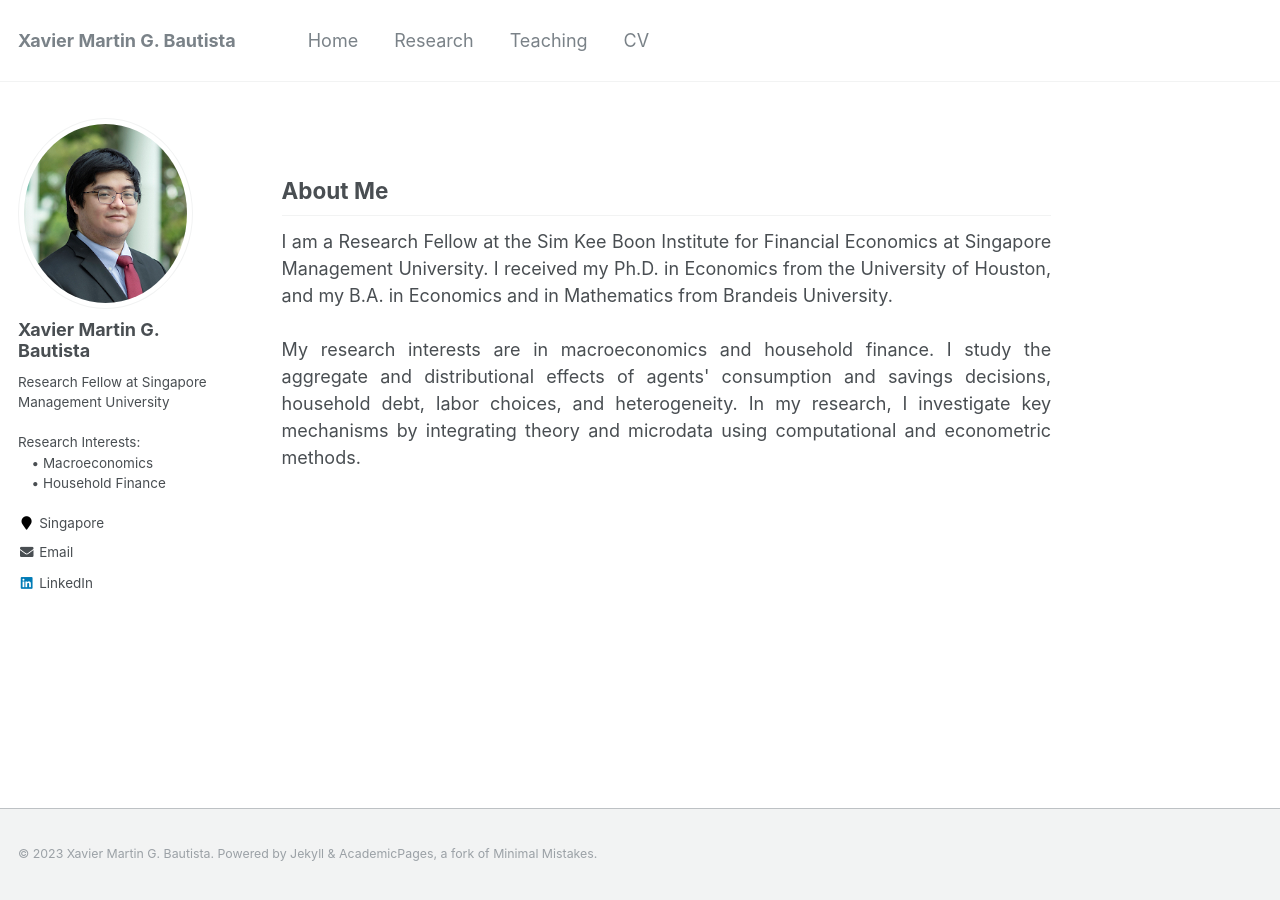
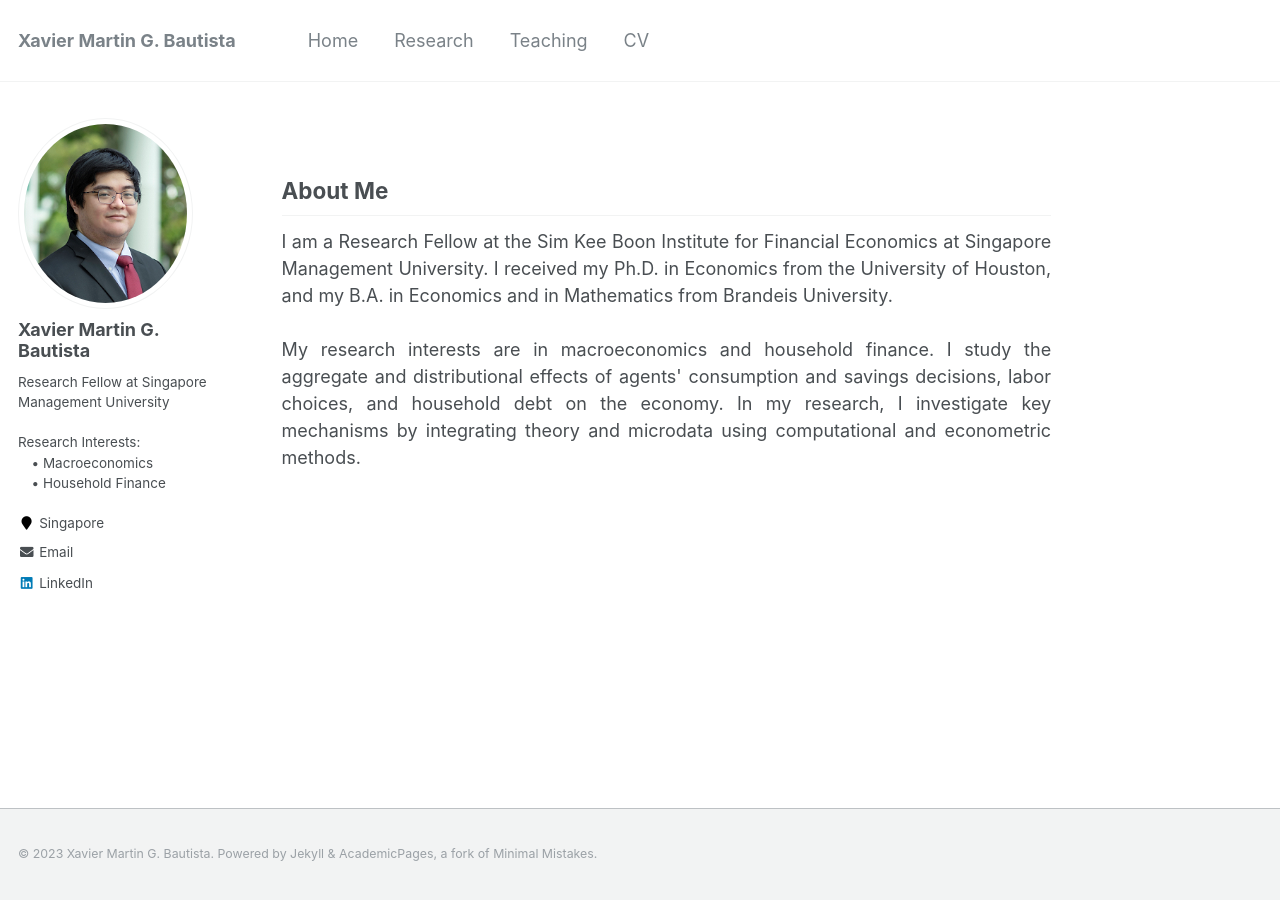
Before and after one commit to xmgbautista/xmgbautista.github.io, a Jekyll site: the page built from _pages/about.md, in a window 1280 px wide. Built offline with Jekyll 4.4.1, drawn with Linux system fonts in a browser that asks for light colours.

Commit message:
Update about.md

```diff
--- a/_pages/about.md
+++ b/_pages/about.md
@@ -22,6 +22,6 @@ Economics from the University of Houston, and my B.A. in Economics and in Mathem
 <br>
 <br>
 My research interests are in macroeconomics and household finance. I study the aggregate and distributional effects of agents' consumption
-and savings decisions, household debt, labor choices, and heterogeneity. In my research, I investigate key mechanisms by integrating theory
+and savings decisions, labor choices, and household debt on the economy. In my research, I investigate key mechanisms by integrating theory
 and microdata using computational and econometric methods.
 </p>
```
